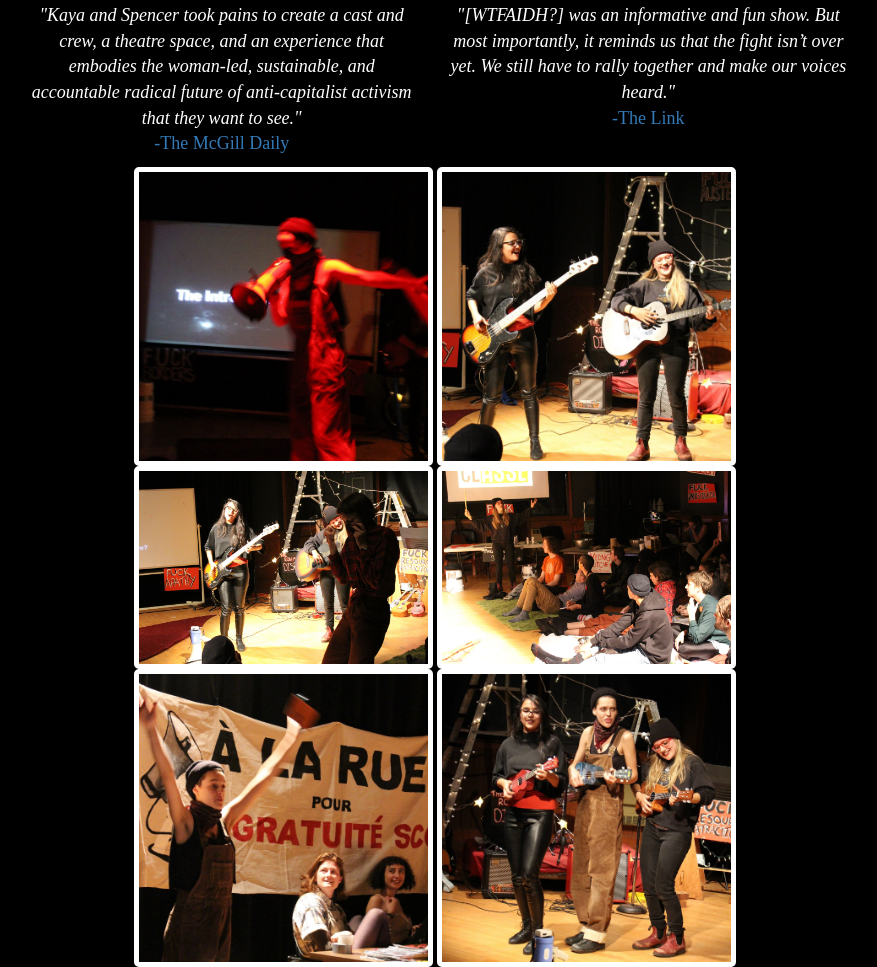
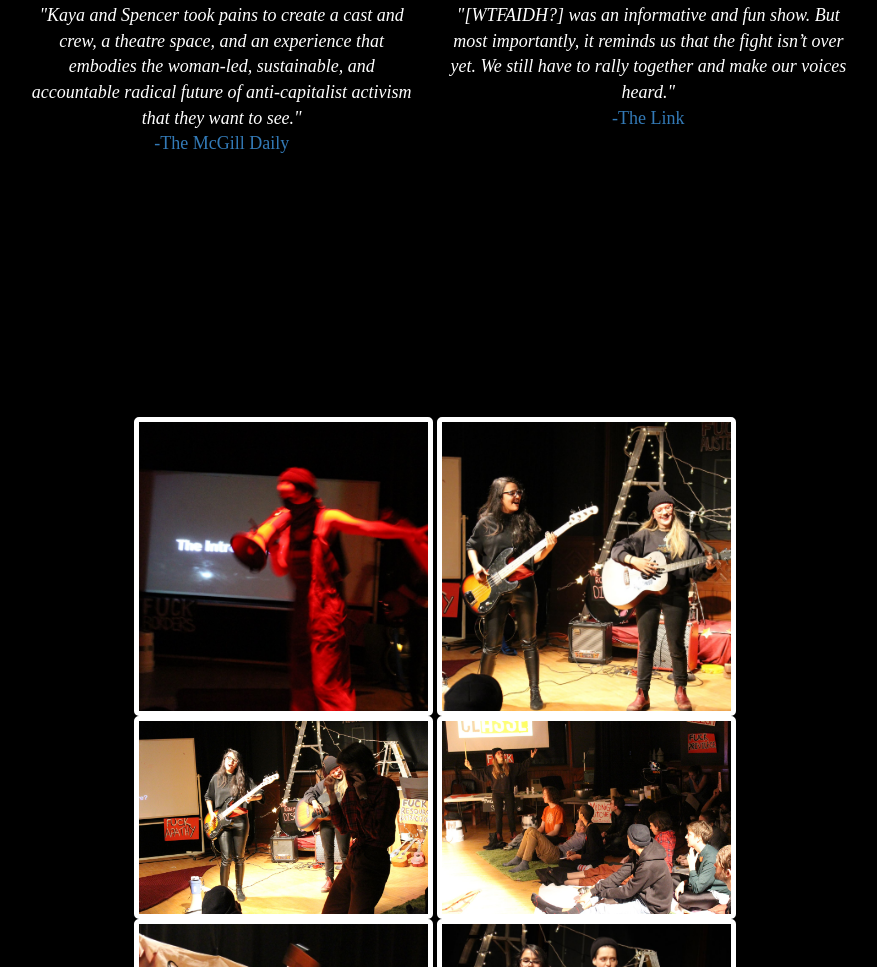
Before and after one commit to fishbowlcollective/fishbowlcollective.github.io, a plain HTML site: page WhatTheFuckAmIDoingHere.html in a window 1280 px wide. Shown: the part 777-1744 px from the top of the page, without its empty margins (205-1082 px from the left). Drawn offline with nearby package versions, Linux system fonts and the light colour scheme; a web font is replaced by a local one.

Commit message:
Initial commit

```diff
--- a/WhatTheFuckAmIDoingHere.html
+++ b/WhatTheFuckAmIDoingHere.html
@@ -118,9 +118,9 @@
       <div class="col-sm-2"></div>
     </div>
 
-    <!--
-    <div class="row" style="padding:25px"></div>
-  -->
+
+    <div class="row" style="padding:125px"></div>
+
 
 
     <!--gallery-->
```
